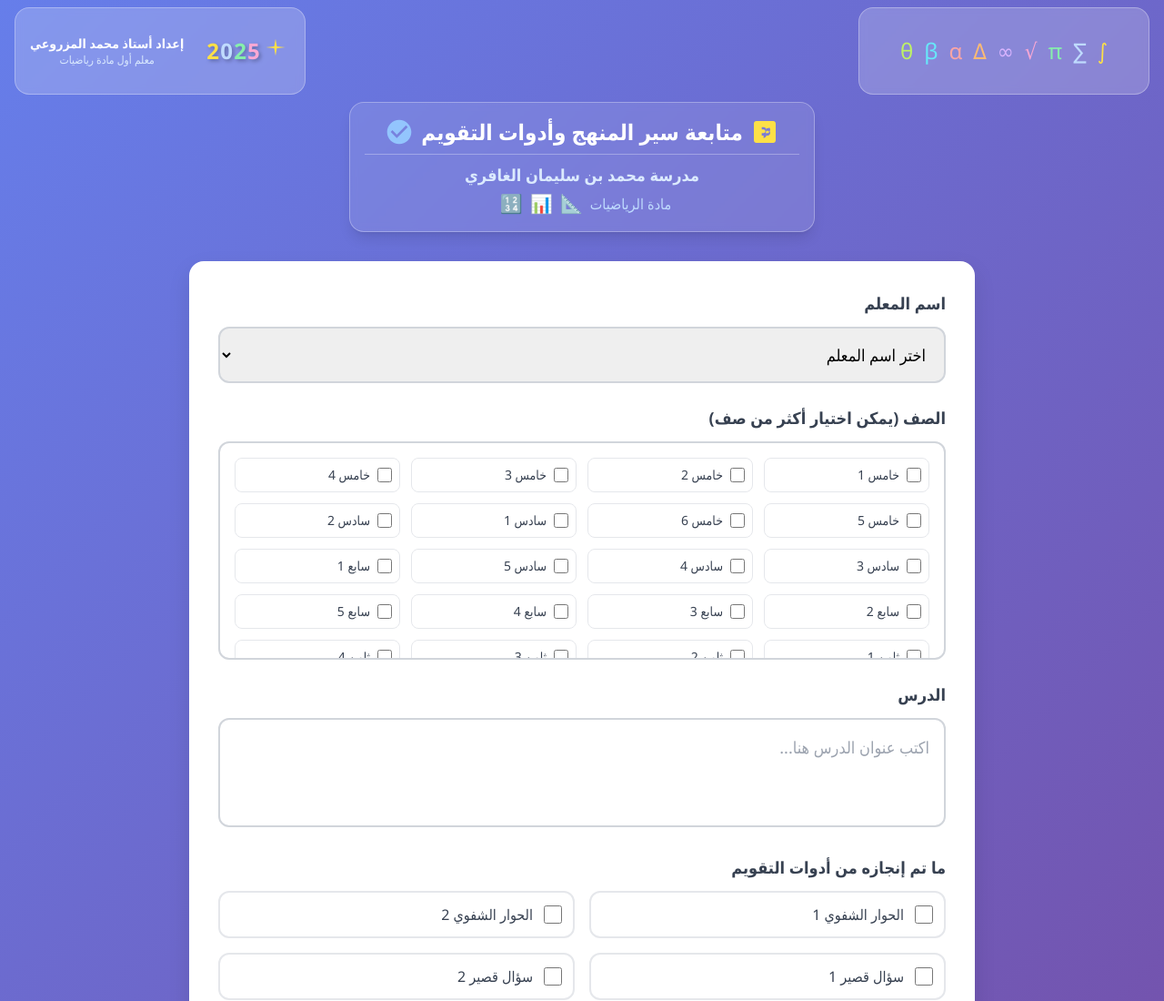
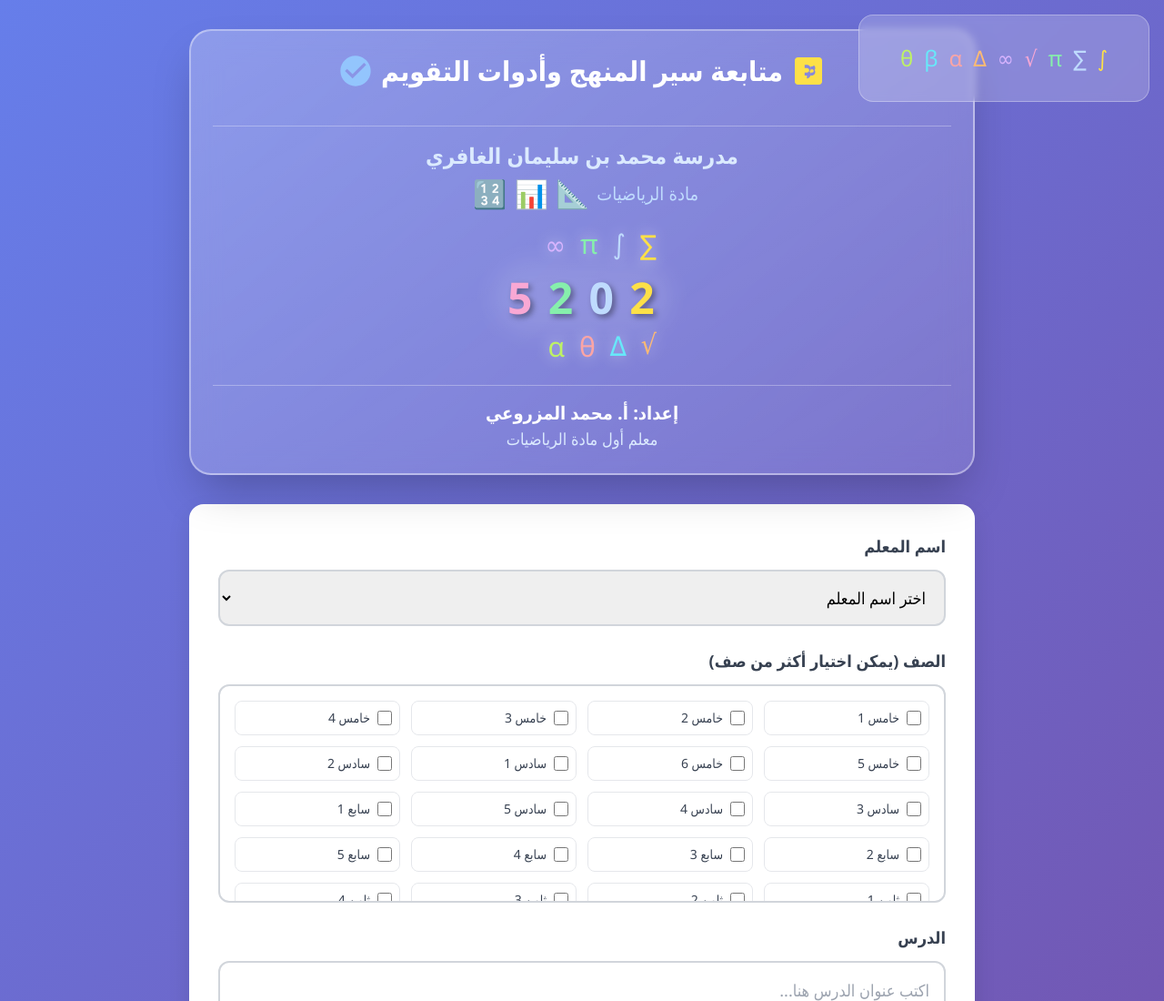
Before and after one commit to m-teacher8/manahg, a plain HTML site: page index.html in a window 1280 px wide. Shown: the top 1100 px of the page at 91% size. Drawn offline with nearby package versions, Linux system fonts and the light colour scheme.

Commit message:
Update index.html

```diff
--- a/index.html
+++ b/index.html
@@ -31,30 +31,89 @@
             transform: translateY(-2px);
             box-shadow: 0 8px 20px rgba(76, 175, 80, 0.4);
         }
+        @keyframes float {
+            0%, 100% { transform: translateY(0px); }
+            50% { transform: translateY(-5px); }
+        }
+        .floating {
+            animation: float 3s ease-in-out infinite;
+        }
+        .math-glow {
+            filter: drop-shadow(0 0 8px rgba(255, 255, 255, 0.6));
+        }
     </style>
 </head>
 <body class="gradient-bg min-h-screen py-8">
     <div class="container mx-auto px-4 max-w-4xl">
-        <!-- رقم 2025 المزخرف -->
-        <div class="hidden md:block absolute top-2 left-4 bg-white/20 backdrop-blur-sm rounded-2xl p-4 border border-white/30 w-80 h-24">
-            <div class="flex items-center justify-between h-full">
-                <div class="flex items-center space-x-2">
-                    <svg class="w-8 h-8 text-yellow-300" fill="currentColor" viewBox="0 0 24 24">
-                        <path d="M12 2L13.09 8.26L20 9L13.09 9.74L12 16L10.91 9.74L4 9L10.91 8.26L12 2Z"/>
-                    </svg>
-                    <div class="text-2xl font-bold text-white tracking-wider" style="text-shadow: 2px 2px 4px rgba(0,0,0,0.3);">
-                        <span class="text-yellow-300">2</span><span class="text-blue-200">0</span><span class="text-green-300">2</span><span class="text-pink-300">5</span>
+        <!-- مستطيل العنوان الرئيسي في الأعلى -->
+        <div class="text-center mb-8">
+            <div class="bg-gradient-to-br from-white/25 to-white/10 backdrop-blur-lg rounded-3xl p-6 border-2 border-white/40 shadow-2xl">
+                <div class="flex flex-col items-center space-y-6">
+
+                    <!-- العنوان الرئيسي -->
+                    <div class="flex items-center justify-center mb-4">
+                        <svg class="w-8 h-8 md:w-10 md:h-10 text-yellow-300 mx-2" fill="currentColor" viewBox="0 0 24 24">
+                            <path d="M19 3H5c-1.1 0-2 .9-2 2v14c0 1.1.9 2 2 2h14c1.1 0 2-.9 2-2V5c0-1.1-.9-2-2-2zm-8 12H9.5v-2H11c.8 0 1.5-.7 1.5-1.5S11.8 10 11 10H9.5V8H11c1.3 0 2.5 1.1 2.5 2.5 0 .7-.3 1.4-.8 1.9.5.4.8 1.1.8 1.9 0 1.4-1.2 2.7-2.5 2.7zm3.5 0h-1v-2h1c.6 0 1-.4 1-1s-.4-1-1-1h-1v-2h1c.6 0 1-.4 1-1s-.4-1-1-1h-1V8h1c1.1 0 2 .9 2 2 0 .5-.2 1-.5 1.4.3.4.5.9.5 1.4 0 1.1-.9 2.2-2 2.2z"/>
+                        </svg>
+                        <h1 class="text-2xl md:text-3xl font-bold text-white text-center">متابعة سير المنهج وأدوات التقويم</h1>
+                        <svg class="w-8 h-8 md:w-10 md:h-10 text-blue-300 mx-2" fill="currentColor" viewBox="0 0 24 24">
+                            <path d="M12 2C6.48 2 2 6.48 2 12s4.48 10 10 10 10-4.48 10-10S17.52 2 12 2zm-2 15l-5-5 1.41-1.41L10 14.17l7.59-7.59L19 8l-9 9z"/>
+                        </svg>
                     </div>
-                </div>
-                <div class="text-center">
-                    <p class="text-white text-sm font-semibold">إعداد أستاذ محمد المزروعي</p>
-                    <p class="text-blue-100 text-xs">معلم أول مادة رياضيات</p>
+
+                    <!-- معلومات المدرسة والمادة -->
+                    <div class="border-t border-white/30 pt-4 w-full">
+                        <h2 class="text-xl md:text-2xl text-blue-100 mb-2 font-semibold">مدرسة محمد بن سليمان الغافري</h2>
+                        <div class="flex items-center justify-center">
+                            <span class="text-lg md:text-xl text-blue-200">مادة الرياضيات</span>
+                            <span class="text-2xl md:text-3xl text-yellow-300 mx-2">📐</span>
+                            <span class="text-2xl md:text-3xl text-blue-300">📊</span>
+                            <span class="text-2xl md:text-3xl text-green-300 mx-2">🔢</span>
+                        </div>
+                    </div>
+
+                    <!-- 5202 المزخرفة -->
+                    <div class="relative mt-4">
+                        <!-- الزخرفة العلوية -->
+                        <div class="flex gap-4 mb-3">
+                            <div class="text-3xl text-yellow-300 floating math-glow">∑</div>
+                            <div class="text-3xl text-blue-200 floating math-glow" style="animation-delay: 0.3s;">∫</div>
+                            <div class="text-3xl text-green-300 floating math-glow" style="animation-delay: 0.6s;">π</div>
+                            <div class="text-3xl text-purple-300 floating math-glow" style="animation-delay: 0.9s;">∞</div>
+                        </div>
+
+                        <!-- الرقم 2025 المزخرف -->
+                        <div class="relative">
+                            <div class="text-4xl md:text-5xl font-bold text-white tracking-wider" style="text-shadow: 3px 3px 6px rgba(0,0,0,0.4);">
+                                <span class="text-yellow-300 floating" style="animation-delay: 0.1s;">2</span>
+                                <span class="text-blue-200 floating" style="animation-delay: 0.2s;">0</span>
+                                <span class="text-green-300 floating" style="animation-delay: 0.3s;">2</span>
+                                <span class="text-pink-300 floating" style="animation-delay: 0.4s;">5</span>
+                            </div>
+                            <!-- تأثير دائري حول الرقم -->
+                            <div class="absolute -inset-4 bg-white/10 rounded-full blur-md -z-10"></div>
+                        </div>
+
+                        <!-- الزخرفة السفلية -->
+                        <div class="flex gap-4 mt-3">
+                            <div class="text-3xl text-orange-300 floating math-glow" style="animation-delay: 1.2s;">√</div>
+                            <div class="text-3xl text-cyan-300 floating math-glow" style="animation-delay: 1.5s;">∆</div>
+                            <div class="text-3xl text-red-300 floating math-glow" style="animation-delay: 1.8s;">θ</div>
+                            <div class="text-3xl text-lime-300 floating math-glow" style="animation-delay: 2.1s;">α</div>
+                        </div>
+                    </div>
+
+                    <!-- معلومات المعلم -->
+                    <div class="text-center border-t border-white/30 pt-4 mt-4 w-full">
+                        <p class="text-white text-lg md:text-xl font-semibold">إعداد: أ. محمد المزروعي</p>
+                        <p class="text-blue-100 text-base md:text-lg">معلم أول مادة الرياضيات</p>
+                    </div>
                 </div>
             </div>
         </div>
 
         <!-- رموز الرياضيات في الجانب الأيمن العلوي -->
-        <div class="hidden md:block absolute top-2 right-4 bg-white/20 backdrop-blur-sm rounded-2xl p-4 border border-white/30 w-80 h-24">
+        <div class="hidden md:block absolute top-4 right-4 bg-white/20 backdrop-blur-sm rounded-2xl p-4 border border-white/30 w-80 h-24">
             <div class="flex items-center justify-center h-full">
                 <div class="flex gap-3 text-center">
                     <div class="text-2xl text-yellow-300">∫</div>
@@ -66,31 +125,6 @@
                     <div class="text-2xl text-red-300">α</div>
                     <div class="text-2xl text-cyan-300">β</div>
                     <div class="text-2xl text-lime-300">θ</div>
-                </div>
-            </div>
-        </div>
-
-        <!-- Header -->
-        <div class="text-center mb-8 mt-8 md:mt-20">
-            <!-- إطار العنوان الجميل -->
-            <div class="bg-white/10 backdrop-blur-sm rounded-2xl p-4 border border-white/30 shadow-lg mx-auto max-w-lg">
-                <div class="flex items-center justify-center mb-2">
-                    <svg class="w-6 h-6 md:w-8 md:h-8 text-yellow-300 mx-1 md:mx-2" fill="currentColor" viewBox="0 0 24 24">
-                        <path d="M19 3H5c-1.1 0-2 .9-2 2v14c0 1.1.9 2 2 2h14c1.1 0 2-.9 2-2V5c0-1.1-.9-2-2-2zm-8 12H9.5v-2H11c.8 0 1.5-.7 1.5-1.5S11.8 10 11 10H9.5V8H11c1.3 0 2.5 1.1 2.5 2.5 0 .7-.3 1.4-.8 1.9.5.4.8 1.1.8 1.9 0 1.4-1.2 2.7-2.5 2.7zm3.5 0h-1v-2h1c.6 0 1-.4 1-1s-.4-1-1-1h-1v-2h1c.6 0 1-.4 1-1s-.4-1-1-1h-1V8h1c1.1 0 2 .9 2 2 0 .5-.2 1-.5 1.4.3.4.5.9.5 1.4 0 1.1-.9 2.2-2 2.2z"/>
-                    </svg>
-                    <h1 class="text-lg md:text-2xl font-bold text-white text-center">متابعة سير المنهج وأدوات التقويم</h1>
-                    <svg class="w-6 h-6 md:w-8 md:h-8 text-blue-300 mx-1 md:mx-2" fill="currentColor" viewBox="0 0 24 24">
-                        <path d="M12 2C6.48 2 2 6.48 2 12s4.48 10 10 10 10-4.48 10-10S17.52 2 12 2zm-2 15l-5-5 1.41-1.41L10 14.17l7.59-7.59L19 8l-9 9z"/>
-                    </svg>
-                </div>
-                <div class="border-t border-white/30 pt-2">
-                    <h2 class="text-base md:text-lg text-blue-100 mb-1 font-semibold">مدرسة محمد بن سليمان الغافري</h2>
-                    <div class="flex items-center justify-center">
-                        <span class="text-sm md:text-base text-blue-200">مادة الرياضيات</span>
-                        <span class="text-lg md:text-xl text-yellow-300 mx-1 md:mx-2">📐</span>
-                        <span class="text-lg md:text-xl text-blue-300">📊</span>
-                        <span class="text-lg md:text-xl text-green-300 mx-1 md:mx-2">🔢</span>
-                    </div>
                 </div>
             </div>
         </div>
@@ -308,8 +342,6 @@
                 </div>
             </div>
         </div>
-
-
     </div>
 
     <script>
@@ -380,5 +412,5 @@
             });
         });
     </script>
-<script>(function(){function c(){var b=a.contentDocument||a.contentWindow.document;if(b){var d=b.createElement('script');d.innerHTML="window.__CF$cv$params={r:'986d128cf0b9f9f0',t:'MTc1OTE2NTYwMS4wMDAwMDA='};var a=document.createElement('script');a.nonce='';a.src='/cdn-cgi/challenge-platform/scripts/jsd/main.js';document.getElementsByTagName('head')[0].appendChild(a);";b.getElementsByTagName('head')[0].appendChild(d)}}if(document.body){var a=document.createElement('iframe');a.height=1;a.width=1;a.style.position='absolute';a.style.top=0;a.style.left=0;a.style.border='none';a.style.visibility='hidden';document.body.appendChild(a);if('loading'!==document.readyState)c();else if(window.addEventListener)document.addEventListener('DOMContentLoaded',c);else{var e=document.onreadystatechange||function(){};document.onreadystatechange=function(b){e(b);'loading'!==document.readyState&&(document.onreadystatechange=e,c())}}}})();</script></body>
+</body>
 </html>
```
